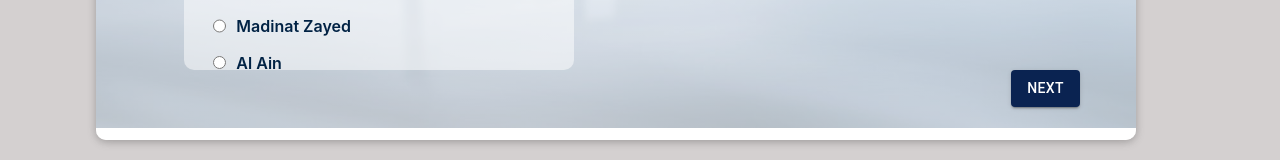
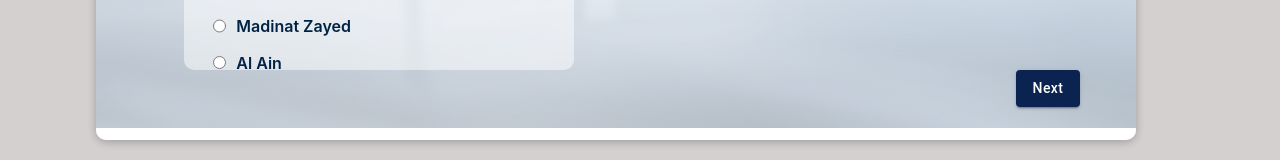
Before and after one commit to syedscodingden/submit-property-frontend, a React (Create React App) app: page / in a window 1280 px wide. Both pictures are taken after a click on the button "Submit Property". Shown: the part 537-697 px from the top of the page. Built offline with nearby package versions, Linux system fonts and the light colour scheme.

Commit message:
first step completed with functionality

```diff
--- a/src/components/FormComponents/Steps/SelectCity/SelectCity.js
+++ b/src/components/FormComponents/Steps/SelectCity/SelectCity.js
@@ -3,7 +3,7 @@ import { Formik, Form, Field } from "formik";
 import classes from "./SelectCity.module.css";
 import Button from "@mui/material/Button";
 
-export default function SelectCity() {
+export default function SelectCity(props) {
   const radioOptions = [
     { key: "Option 1", value: "Dubai" },
     { key: "Option 2", value: "Sharjah" },
@@ -21,15 +21,19 @@ export default function SelectCity() {
     { key: "Option 14", value: "Kalba" },
   ];
 
+  const handleSubmit = (values) => {
+    let selectedCity = values.picked;
+    props.next({ ...props.data, city: selectedCity });
+  };
+
   return (
     <Formik
-      initialValues={{
-        picked: "",
-      }}
-      onSubmit={async (values) => {
-        await new Promise((r) => setTimeout(r, 500));
-        alert(JSON.stringify(values, null, 2));
-      }}
+      initialValues={props.data}
+      // onSubmit={async (values) => {
+      //   await new Promise((r) => setTimeout(r, 500));
+      //   alert(JSON.stringify(values, null, 2));
+      // }}
+      onSubmit={handleSubmit}
     >
       {({ values }) => (
         <Form className={classes.selectCity}>
@@ -53,7 +57,11 @@ export default function SelectCity() {
             <Button
               variant="contained"
               type="submit"
-              sx={{ backgroundColor: "#0A2351" }}
+              sx={{
+                backgroundColor: "#0A2351",
+                textTransform: "capitalize",
+                ":hover": { backgroundColor: "#5D76A9" },
+              }}
             >
               Next
             </Button>
--- a/src/components/FormComponents/SubmitPropertyForm.js
+++ b/src/components/FormComponents/SubmitPropertyForm.js
@@ -18,10 +18,19 @@ const SubmitPropertyForm = (props) => {
 
   const [currentStep, setCurrentStep] = useState(0);
 
-  const steps = [<SelectCity /> ]
+  const handleNextStep = (newData) => {
+    setData((prev) => ({ ...prev, ...newData }));
+    setCurrentStep((prev) => prev + 1);
+  };
 
-  let fill = (2 / 5) * 100;
+  const handlePrevStep = (newData) => {
+    setData((prev) => ({ ...prev, ...newData }));
+    setCurrentStep((prev) => prev - 1);
+  };
 
+  const steps = [<SelectCity next={handleNextStep} data={data} />];
+
+  let fill = ((currentStep + 1) / 5) * 100;
 
   return (
     <Card className={classes.modal}>
@@ -47,9 +56,7 @@ const SubmitPropertyForm = (props) => {
             </svg>
           </div>
         </div>
-        <div className={classes.content}>
-          {steps[currentStep]}
-        </div>
+        <div className={classes.content}>{steps[currentStep]}</div>
       </div>
       {/* <footer className={classes.actions}></footer> */}
     </Card>
```
